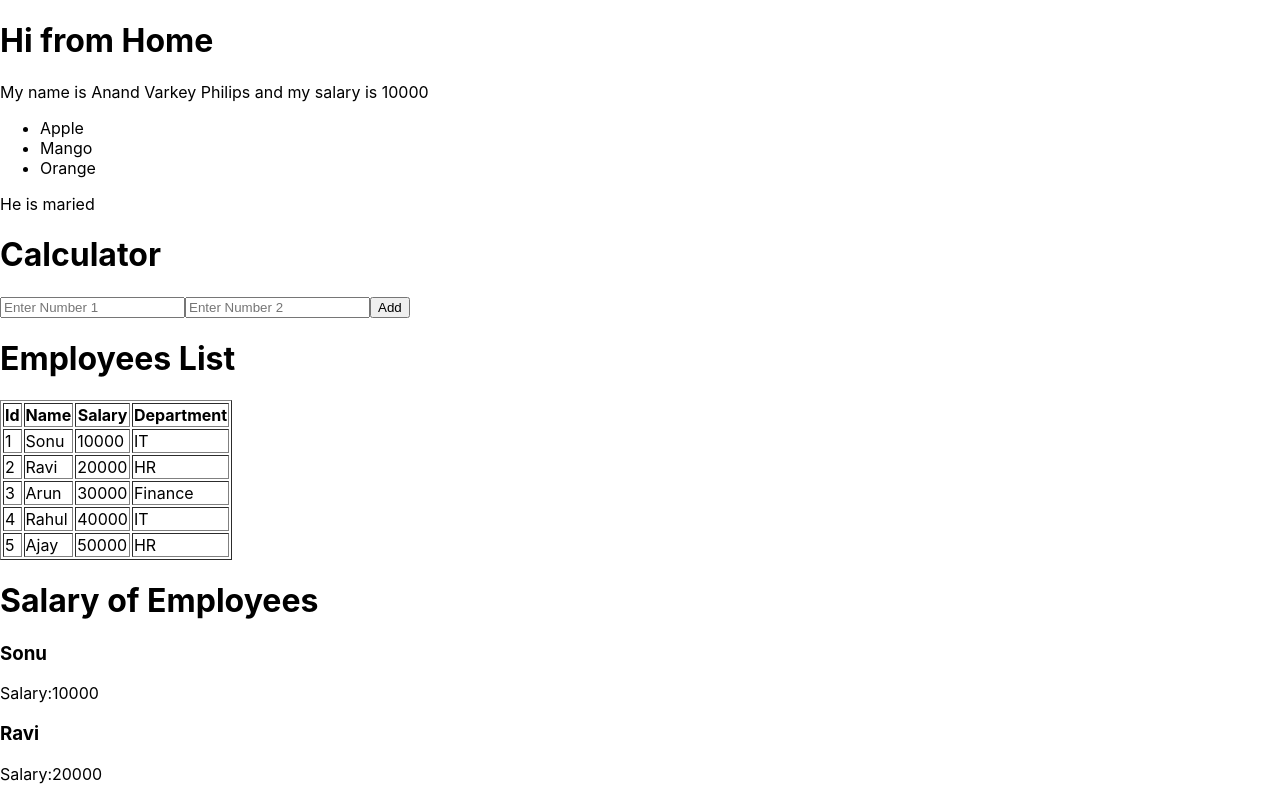
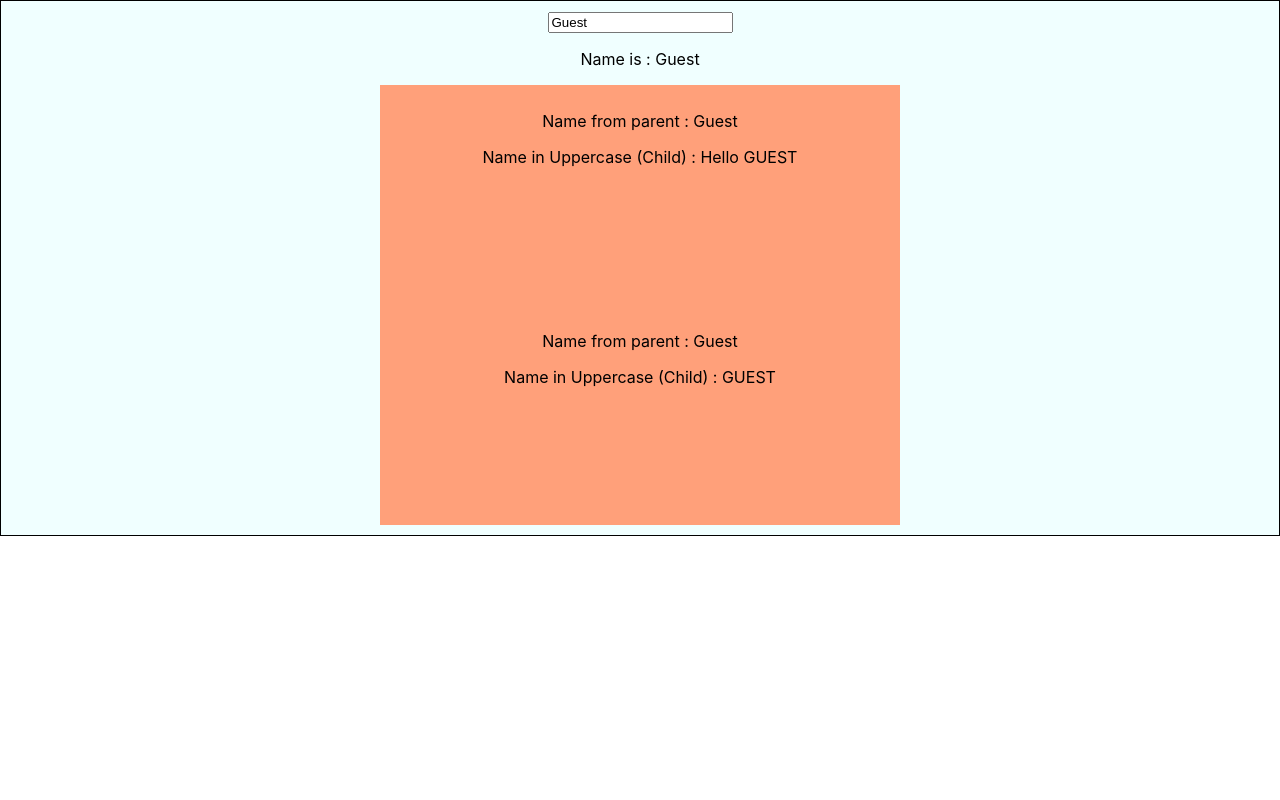
Before and after one commit to anandvarkeyphilips/sample-web-ui, a React (Create React App) app: page / in a window 1280 px wide. Shown: the top 800 px of the page. Built offline with nearby package versions, Linux system fonts and the light colour scheme.

Commit message:
lifecycle methods and hook

```diff
--- a/src/App.js
+++ b/src/App.js
@@ -5,6 +5,7 @@ import ListView from "./components/ListView";
 import SalaryList from "./components/SalaryList";
 import Calculator from "./components/Calculator";
 import Greeter from "./components/Greeter";
+import Parent from "./components/Parents";
 
 // function App() {
 //   return (
@@ -43,11 +44,12 @@ class App extends Component {
   render() {
     return (
       <>
-        <Home />
+        {/* <Home />
         <Calculator/>
         <ListView message={this.title} employees={this.employees} />
         <SalaryList title={"Salary of Employees"} data={this.employees}/>
-        <Greeter/>
+        <Greeter/> */}
+        <Parent/>
       </>
     );
   }
--- /dev/null
+++ b/src/components/Child.jsx
@@ -0,0 +1,52 @@
+import { Component } from "react";
+
+export default class Child extends Component{
+
+
+    constructor(props){
+        super();
+        this.state = {
+            upperCaseName: "",
+            greet : "Hello"
+        }
+        console.log("Child Component Constructor executed, Name received : ", props.name);
+    }
+
+    static getDerivedStateFromProps(props, state){
+        console.log("Child Component getDerivedStateFromProps executed");
+        return {
+            ...state,
+            upperCaseName: state.greet + " " + props.name.toUpperCase()
+        }
+
+    }
+
+    render(){
+        console.log("Child Component Render executed");
+        return(
+            <div className="child-box">
+                <p> Name from parent : { this.props.name}</p>
+                <p> Name in Uppercase (Child) : { this.state.upperCaseName}</p>
+            </div>
+        );
+    }
+
+    componentDidMount(){
+        //when component is loaded in browser, then we need to load data from backend api
+        console.log("Child Component componentDidMount executed");
+    }
+
+    shouldComponentUpdate(nextProps,nextState){
+        console.log("Child Component shouldComponentUpdate executed");
+        return true;
+    }
+
+    getSnapshotBeforeUpdate(prevProps, prevState){
+        console.log("Child Component getSnapshotBeforeUpdate executed");
+        return
+    }
+
+    componentWillUnmount(){
+        console.log("Child Component componentWillUnmount executed");
+    }
+}
--- /dev/null
+++ b/src/components/FunctionChild.jsx
@@ -0,0 +1,17 @@
+import { useEffect, useState } from "react";
+
+export default function FunctionChild(props) {
+  const [upperCaseName, setUpperCaseName] = useState(props.name.toUpperCase());
+
+  useEffect(()=>{
+    console.log("Function Child Component useEffect executed");
+    setUpperCaseName(props.name.toUpperCase());
+  },[props])
+
+  return (
+    <div className="child-box">
+      <p> Name from parent : {props.name}</p>
+      <p> Name in Uppercase (Child) : {upperCaseName}</p>
+    </div>
+  );
+}
--- /dev/null
+++ b/src/components/Parents.jsx
@@ -0,0 +1,20 @@
+import { useState } from "react";
+import Child from "./Child";
+import FunctionChild from "./FunctionChild";
+
+export default function Parent() {
+    const [name, setName] = useState("Guest");
+
+    const changeHandler = (e) => {
+        setName(e.target.value);
+    }
+
+    return (
+        <div className="parent-box">
+            <input type="text" value={name} onChange={changeHandler} placeholder="enter a name" />
+            <p>Name is : {name}</p>
+            <Child name={name} />
+            <FunctionChild name={name} />
+        </div>
+    );
+}
--- a/src/index.css
+++ b/src/index.css
@@ -11,3 +11,19 @@ code {
   font-family: source-code-pro, Menlo, Monaco, Consolas, 'Courier New',
     monospace;
 }
+
+.parent-box{
+  border: 1px solid black;
+  padding: 10px;
+  margin: 0 auto;
+  text-align: center;
+  background-color: azure;
+}
+
+.child-box{
+  width: 500px;
+  height: 200px;
+  margin: 0 auto;
+  padding: 10px;
+  background-color: lightsalmon;
+}
```
